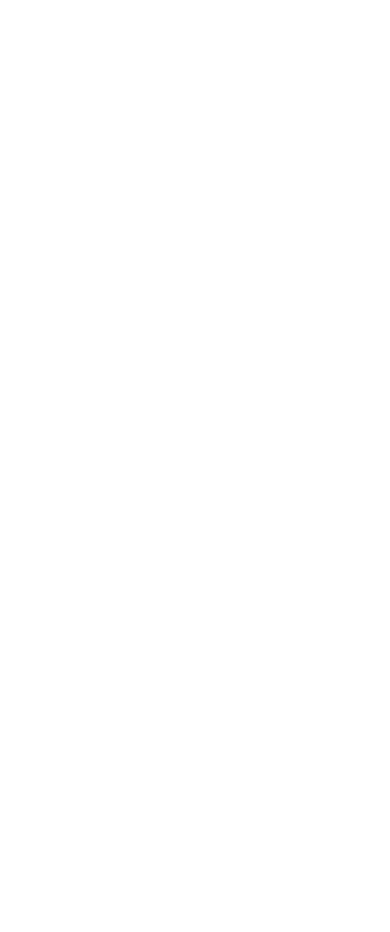
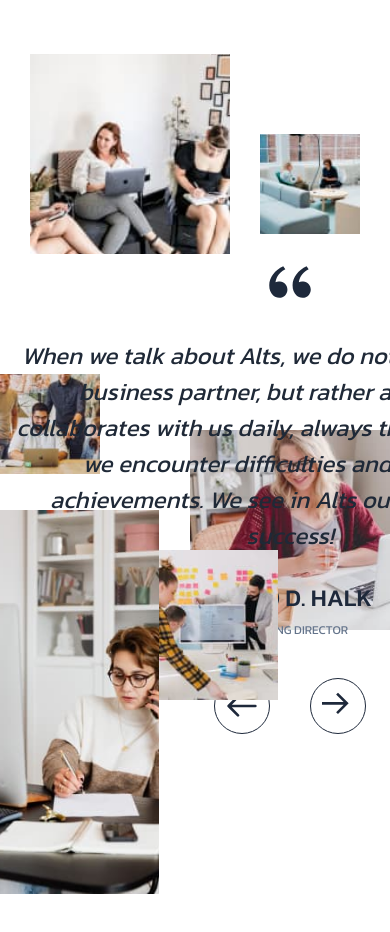
Before and after one commit to tushar-h789/axtra-digital-agency-studio, a Next.js app: page / in a window 390 px wide. Shown: the part 6300-7232 px from the top of the page. Before the commit the page ends 6194 px from the top, so only its background shows below. Built offline with nearby package versions, Linux system fonts and the light colour scheme.

Commit message:
comments section work done with animation without responsive

```diff
--- /dev/null
+++ b/src/app/_components/AnimationWrapper.tsx
@@ -0,0 +1,65 @@
+"use client";
+
+import { useEffect, useRef } from "react";
+import gsap from "gsap";
+import { ScrollTrigger } from "gsap/ScrollTrigger";
+
+gsap.registerPlugin(ScrollTrigger);
+
+interface AnimationWrapperProps {
+  children: React.ReactNode;
+}
+
+export function AnimationWrapper({ children }: AnimationWrapperProps) {
+  const wrapperRef = useRef<HTMLDivElement>(null);
+  const imagesRef = useRef<(HTMLElement | null)[]>([]);
+
+  useEffect(() => {
+    const images = Array.from(wrapperRef.current?.querySelectorAll('img') || []);
+    imagesRef.current = images;
+
+    const ctx = gsap.context(() => {
+      gsap.from(images, {
+        scrollTrigger: {
+          trigger: wrapperRef.current,
+          start: "top center",
+          end: "bottom center",
+        },
+        y: 50,
+        opacity: 0,
+        duration: 1,
+        stagger: 0.2,
+        ease: "power3.out",
+      });
+    }, wrapperRef);
+
+    const handleMouseMove = (e: MouseEvent) => {
+      const { clientX, clientY } = e;
+      const moveX = (clientX - window.innerWidth / 2) * 0.02;
+      const moveY = (clientY - window.innerHeight / 2) * 0.02;
+
+      gsap.to(images, {
+        x: moveX,
+        y: moveY,
+        duration: 0.5,
+        ease: "power2.out",
+        stagger: {
+          amount: 0.1,
+          from: "center",
+        },
+      });
+    };
+
+    const wrapper = wrapperRef.current;
+    if (wrapper) {
+      wrapper.addEventListener("mousemove", handleMouseMove);
+    }
+
+    return () => {
+      ctx.revert();
+      wrapper?.removeEventListener("mousemove", handleMouseMove);
+    };
+  }, []);
+
+  return <div ref={wrapperRef}>{children}</div>;
+}
--- /dev/null
+++ b/src/app/_components/Icons/double-quotation.tsx
@@ -0,0 +1,18 @@
+import * as React from "react";
+
+const DoubleQuotationUpIcon: React.FC<React.SVGProps<SVGSVGElement>> = (props) => (
+  <svg
+    xmlns="http://www.w3.org/2000/svg"
+    viewBox="0 0 24 24"
+    fill="currentColor"
+    className={props.className} // Pass className for styling
+    {...props} // Spread props for additional customization
+  >
+   <path
+      d="M4.7 17.7c-1-1.1-1.6-2.3-1.6-4.3 0-3.5 2.5-6.6 6-8.2l.9 1.3c-3.3 1.8-4 4.1-4.2 5.6.5-.3 1.2-.4 1.9-.3 1.8.2 3.2 1.6 3.2 3.5 0 .9-.4 1.8-1 2.5-.7.7-1.5 1-2.5 1-1.1 0-2.1-.5-2.7-1.1zm10 0c-1-1.1-1.6-2.3-1.6-4.3 0-3.5 2.5-6.6 6-8.2l.9 1.3c-3.3 1.8-4 4.1-4.2 5.6.5-.3 1.2-.4 1.9-.3 1.8.2 3.2 1.6 3.2 3.5 0 .9-.4 1.8-1 2.5s-1.5 1-2.5 1c-1.1 0-2.1-.5-2.7-1.1z"
+      data-original="#000000"
+    />
+  </svg>
+);
+
+export default DoubleQuotationUpIcon;
--- /dev/null
+++ b/src/app/_components/Sections/CommentsSection.tsx
@@ -0,0 +1,160 @@
+"use client";
+
+import React from "react";
+import useEmblaCarousel from "embla-carousel-react";
+import DoubleQuotationUpIcon from "../Icons/double-quotation";
+import LeftArrowIcon from "../Icons/left-arrow-icon";
+import RightArrowIcon from "../Icons/right-arrow";
+import Image from "next/image";
+
+import upCommentImageLeft from "../../../../public/axtra/faq-01.jpg";
+import upCommentImageRight from "../../../../public/axtra/faq-02.jpg";
+import middleCommentImageLeft from "../../../../public/axtra/faq-03.jpg";
+import middleCommentImageRight from "../../../../public/axtra/faq-04.jpg";
+import bottomCommentImageLeft from "../../../../public/axtra/faq-05.jpg";
+import bottomCommentImageRight from "../../../../public/axtra/faq-06.jpg";
+import { AnimationWrapper } from "../AnimationWrapper";
+
+interface Comment {
+  text: string;
+  author: string;
+  position: string;
+}
+
+export default function CommentsSection() {
+  const [emblaRef, emblaApi] = useEmblaCarousel({ loop: true });
+
+  const scrollPrev = () => emblaApi && emblaApi.scrollPrev();
+  const scrollNext = () => emblaApi && emblaApi.scrollNext();
+
+  const comments: Comment[] = [
+    {
+      text: "When we talk about Alts, we do not mean a typical business partner, but rather a team that collaborates with us daily, always there for us when we encounter difficulties and celebrate achievements. We see in Alts our best ally for success!",
+      author: "Marid D. Halk",
+      position: "Managing Director",
+    },
+    {
+      text: "Working with Alts was one of the best decisions for our business. Their expertise and commitment are truly outstanding, making them an invaluable partner for our growth.",
+      author: "Sarah L. Collins",
+      position: "Chief Marketing Officer",
+    },
+    {
+      text: "Alts consistently delivers above and beyond our expectations. They are not just partners; they are integral to our success story.",
+      author: "Johnathan E. Roberts",
+      position: "CEO, BrightTech",
+    },
+  ];
+
+  return (
+    <section className="container my-40">
+      <AnimationWrapper>
+        <div className="relative">
+          {/* Top Images */}
+          <div className="flex justify-evenly">
+            <div className="relative w-[200px] h-[200px]">
+              <Image
+                src={upCommentImageLeft}
+                alt="Comments Image Left side"
+                fill
+                className="object-cover"
+              />
+            </div>
+            <div className="relative w-[100px] h-[100px] mt-20">
+              <Image
+                src={upCommentImageRight}
+                alt="Comments Image Right side"
+                fill
+                className="object-cover"
+              />
+            </div>
+          </div>
+
+          {/* Middle Images */}
+          <div className="w-full absolute top-80 flex justify-between gap-8">
+            <div className="relative w-[100px] h-[100px]">
+              <Image
+                src={middleCommentImageLeft}
+                alt="Comments Image Left side"
+                fill
+                className="object-cover"
+              />
+            </div>
+            <div className="relative w-[200px] h-[200px] mt-14">
+              <Image
+                src={middleCommentImageRight}
+                alt="Comments Image Right side"
+                fill
+                className="object-cover"
+              />
+            </div>
+          </div>
+
+          {/* Carousel Section */}
+          <div className="w-[580px] mx-auto">
+            <div className="text-center mx-auto">
+              <DoubleQuotationUpIcon className="w-14 mx-auto mb-7 text-slate-800" />
+            </div>
+
+            <div className="relative">
+              <div className="overflow-hidden" ref={emblaRef}>
+                <div className="flex">
+                  {comments.map((comment, index) => (
+                    <div
+                      key={index}
+                      className="flex-shrink-0 w-full text-center px-4"
+                    >
+                      <p className="text-2xl leading-9 italic text-gray-800">
+                        {comment.text}
+                      </p>
+                      <h2 className="text-2xl font-medium uppercase mt-7 text-slate-800">
+                        {comment.author}
+                      </h2>
+                      <p className="uppercase text-xs mt-2 text-slate-500">
+                        {comment.position}
+                      </p>
+                    </div>
+                  ))}
+                </div>
+              </div>
+
+              <div className="flex justify-center gap-10 mt-10 w-[580px] mx-auto">
+                <button
+                  onClick={scrollPrev}
+                  className="bg-white rounded-full hover:bg-gray-950 transition border border-slate-800 text-slate-800 hover:text-slate-200 flex items-center justify-center w-14 h-14"
+                >
+                  <LeftArrowIcon className="w-8" />
+                </button>
+                <button
+                  onClick={scrollNext}
+                  className="bg-white rounded-full hover:bg-gray-950 transition border border-slate-800 text-slate-800 hover:text-slate-200 flex items-center justify-center w-14 h-14"
+                >
+                  <RightArrowIcon className="w-8" />
+                </button>
+              </div>
+            </div>
+          </div>
+
+          {/* Bottom Images */}
+          <div className="flex justify-between -mt-56">
+            <div className="relative w-[200px] h-[384px]">
+              <Image
+                src={bottomCommentImageLeft}
+                alt="Comments Image Left side"
+                fill
+                className="object-cover"
+              />
+            </div>
+            <div className="relative w-[150px] h-[150px] mt-10 z-10 mr-28">
+              <Image
+                src={bottomCommentImageRight}
+                alt="Comments Image Right side"
+                fill
+                className="object-cover"
+              />
+            </div>
+          </div>
+        </div>
+      </AnimationWrapper>
+    </section>
+  );
+}
--- a/src/app/page.tsx
+++ b/src/app/page.tsx
@@ -1,4 +1,5 @@
 import BrandsSection from "./_components/Sections/BrandsSection";
+import CommentsSection from "./_components/Sections/CommentsSection";
 import FeaturedSection from "./_components/Sections/FeaturedSection";
 import HeroSection from "./_components/Sections/HeroSection";
 import MarketingAgencySection from "./_components/Sections/MarketingAgencySection";
@@ -14,6 +15,7 @@
       <MarketingAgencySection/>
       <Services/>
       <FeaturedSection/>
+      <CommentsSection/>
     </div>
   );
 }
```
Also changed, not shown: src/app/_components/Sections/ScrollStopSecton.tsx (deleted).
